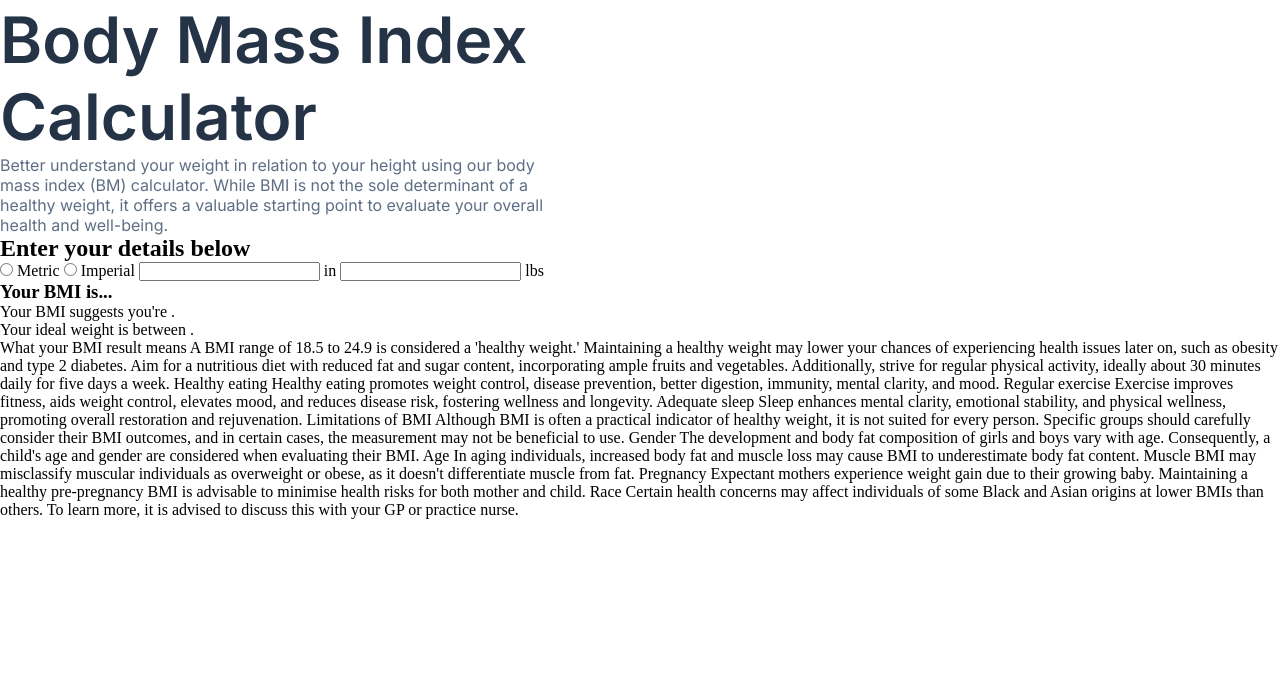
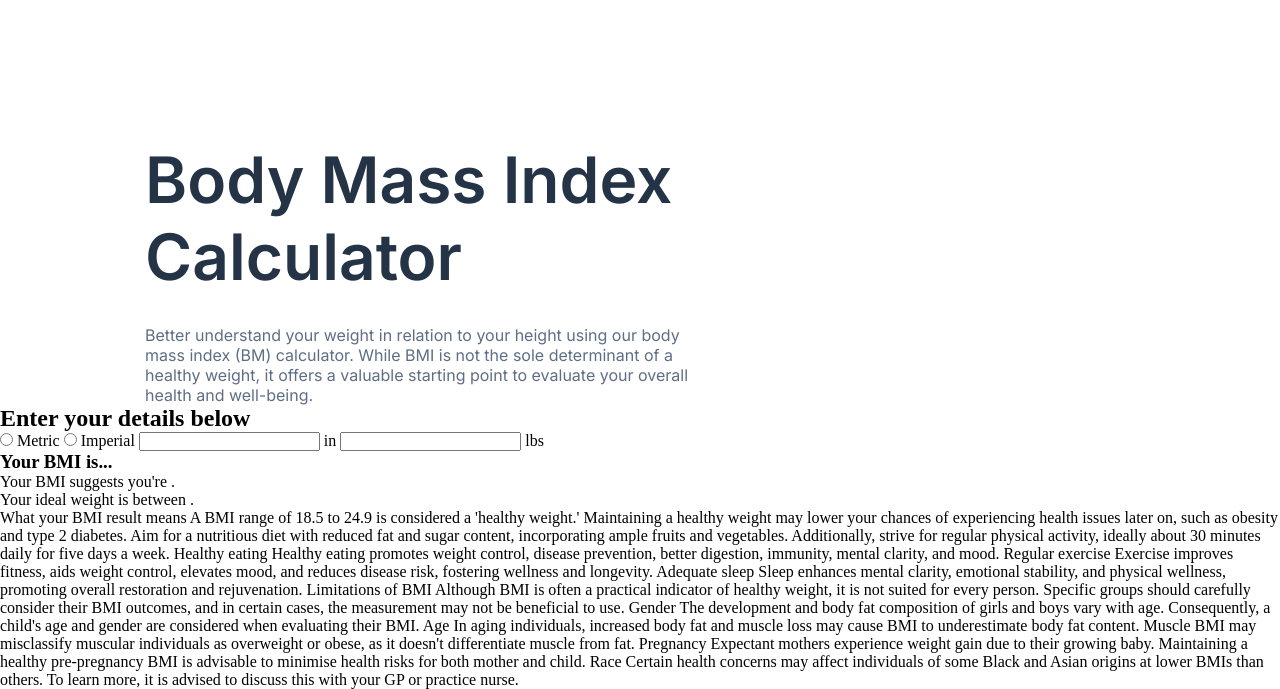
Before and after one commit to nadiabrown/bmi-calculator, a plain HTML site: page index.html in a window 1280 px wide. Shown: the part 142-831 px from the top of the page. Before the commit the page ends 800 px from the top, so only its background shows below. Drawn offline with Linux system fonts and the light colour scheme.

Commit message:
add padding and pargin to header bmi content

```diff
--- a/styles.css
+++ b/styles.css
@@ -10,6 +10,8 @@ nav {
 
 .header-content {
     width: 564px;
+    padding-top: 140px;
+    margin-left: 145px;
 }
 
 .header-content h1 {
@@ -17,6 +19,7 @@ nav {
     font-family: "Inter", sans-serif;
     font-weight: 600;
     color: #253347;
+    padding-bottom: 30px;
 }
 
 .header-content p {
```
